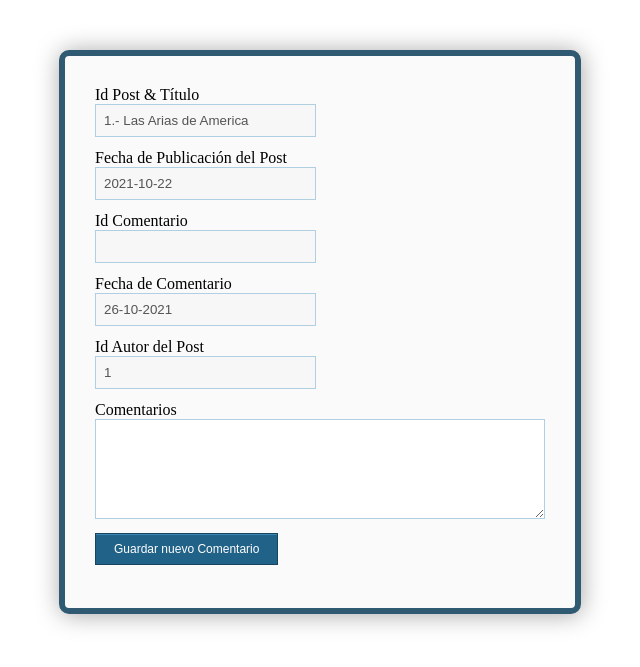
After one commit to QSoftwareBo/Blog, a PHP site: page /NuevoComentarioAutor.php in a window 1280 px wide. The commit adds this page. Shown: the top 667 px of the page, without its empty margins (320-960 px from the left). Run offline with PHP 8.4, Linux system fonts and the light colour scheme; data comes from the database, SQL or seed files in the repository.

Commit message:
El blog 12 finalizado y funcional, se debe revisar los estilos

```diff
--- /dev/null
+++ b/NuevoComentarioAutor.php
@@ -0,0 +1,28 @@
+<?php
+require 'models/model.conexion.php';
+require 'models/model.DetalleComentariosAutor.php';
+$conexion=conexion();
+$IdPost='1';
+$IdUsuario='1';
+
+if ($_SERVER['REQUEST_METHOD']=='POST'){
+    $TipoComentario='PUBLICO';
+    $Contenido = $_POST['Contenido'];
+    $statement = $conexion->prepare ("INSERT INTO comentario (Id, Contenido, FechaDeComentario, TipoDeComentario, IdUsuario, IdPost) VALUES (null, :Contenido, CURDATE(), :TipoComentario, :IdUsuario, :IdPost )");
+    $statement->execute(array(
+        ":Contenido"=>$Contenido,
+        ":TipoComentario"=>$TipoComentario,
+        ":IdUsuario"=>$IdUsuario,
+        ":IdPost"=>$IdPost
+    ));
+    header ('Location: index.php');
+    alert('Se ha creado un nuevo comentario');
+}
+
+else{
+     $post = DetalleComentariosAutor($conexion, $IdPost);
+     $post=$post[0];
+}
+
+require 'views/view.NuevoComentarioAutor.php';
+?>
--- a/css/estilos.css
+++ b/css/estilos.css
@@ -24,3 +24,69 @@
           border-width: 1px;
           background-color: rgb(160, 16, 23);
         }
+        .form-style-9{
+          max-width: 450px;
+          background: #FAFAFA;
+          padding: 30px;
+          margin: 50px auto;
+          box-shadow: 1px 1px 25px rgba(0, 0, 0, 0.35);
+          border-radius: 10px;
+          border: 6px solid #305A72;
+        }
+        .form-style-9 ul{
+          padding:0;
+          margin:0;
+          list-style:none;
+        }
+        .form-style-9 ul li{
+          display: block;
+          margin-bottom: 10px;
+          min-height: 35px;
+        }
+        .form-style-9 ul li  .field-style{
+          box-sizing: border-box;
+          -webkit-box-sizing: border-box;
+          -moz-box-sizing: border-box;
+          padding: 8px;
+          outline: none;
+          border: 1px solid #B0CFE0;
+        }
+        .form-style-9 ul li  .field-style:focus{
+          box-shadow: 0 0 5px #B0CFE0;
+          border:1px solid #B0CFE0;
+        }
+        .form-style-9 ul li .field-split{
+          width: 49%;
+        }
+        .form-style-9 ul li .field-full{
+          width: 100%;
+        }
+        .form-style-9 ul li input.align-left{
+          float:left;
+        }
+        .form-style-9 ul li input.align-right{
+          float:right;
+        }
+        .form-style-9 ul li textarea{
+          width: 100%;
+          height: 100px;
+        }
+        .form-style-9 ul li input[type="button"],
+        .form-style-9 ul li input[type="submit"] {
+          -moz-box-shadow: inset 0px 1px 0px 0px #3985B1;
+          -webkit-box-shadow: inset 0px 1px 0px 0px #3985B1;
+          box-shadow: inset 0px 1px 0px 0px #3985B1;
+          background-color: #216288;
+          border: 1px solid #17445E;
+          display: inline-block;
+          cursor: pointer;
+          color: #FFFFFF;
+          padding: 8px 18px;
+          text-decoration: none;
+          font: 12px Arial, Helvetica, sans-serif;
+        }
+        .form-style-9 ul li input[type="button"]:hover,
+        .form-style-9 ul li input[type="submit"]:hover {
+          background: linear-gradient(to bottom, #2D77A2 5%, #337DA8 100%);
+          background-color: #28739E;
+        }
--- a/index.php
+++ b/index.php
@@ -1,9 +1,4 @@
 <?php
-
-//carga de archivos donde se encuentran las funciones en la carpeta model
-require 'models/model.conexion.php';
-require 'models/model.ListadoPosts.php';
-require 'models/model.Comentarios.php';
 
 //carga de la vista en el navegador
 require 'views/view.ListadoPublico.php';
--- /dev/null
+++ b/models/model.DetalleComentariosAutor.php
@@ -0,0 +1,9 @@
+<?php
+function DetalleComentariosAutor($conexion, $idpost){
+        $sentencia=conexion()->prepare("SELECT p.Id AS IdP, p.Titulo, p.FechaDePublicacion, p.IdAutor,c.Id AS IdC,c.TipoDeComentario,c.Contenido AS CnCm,c.FechaDeComentario
+        FROM post p INNER JOIN comentario c ON c.IdPost = p.Id WHERE p.Id =$idpost and c.Id='1'");
+        $sentencia->execute();
+
+        return $sentencia->fetchAll();
+}
+?>
--- a/models/model.conexion.php
+++ b/models/model.conexion.php
@@ -1,6 +1,4 @@
 <?php
-
-
 function conexion(){
      try {
         $conexion = new PDO('mysql:host=localhost;dbname=proyecto001','root','centinela');
@@ -11,6 +9,4 @@ function conexion(){
     }
 
 }
-
-
 ?>
--- a/views/view.ComentariosPublicos.php
+++ b/views/view.ComentariosPublicos.php
@@ -30,3 +30,7 @@ $comentarios =ObtenerComentariosPublicos($conexion);
             <?php endforeach;?>
         </tr>
     </table>
+
+<?php
+require 'view.Footer.php';
+?>
--- a/views/view.ComentariosRechazados.php
+++ b/views/view.ComentariosRechazados.php
@@ -44,3 +44,7 @@ $conexion=conexion();
             <?php endforeach;?>
         </tr>
     </table>
+
+<?php
+require 'view.Footer.php';
+?>
--- a/views/view.Header.php
+++ b/views/view.Header.php
@@ -6,5 +6,6 @@
     <meta name="viewport" content="width=device-width, initial-scale=1.0">
     <link rel="stylesheet" href="../css/estilos.css">
 
-    <title>Blog_Prototipo</title>
+    <title>Sistema de Blog</title>
 </head>
+<body>
--- /dev/null
+++ b/views/view.NuevoComentarioAutor.php
@@ -0,0 +1,47 @@
+<?php require 'view.Header.php';?>
+
+
+  <form class="form-style-9" method="POST" action="<?php echo htmlspecialchars($_SERVER['PHP_SELF']); ?>">
+    <ul>
+
+    <label for="Titulo">Id Post & Título</label>
+    <li>
+    <input disabled type="text" name="Titulo" id="Titulo" value="<?php echo $post['IdP'].'.- '.$post['Titulo']?>" class="field-style field-split align-left" />
+    </li>
+
+    <label for="Fecha">Fecha de Publicación del Post</label>
+    <li>
+    <input type="text" name="Fecha" id="Fecha" value="<?php echo $post['FechaDePublicacion']?>" class="field-style field-split align-left" disabled/>
+    </li>
+
+    <label for="IdComentario">Id Comentario</label>
+    <li>
+    <input type="text" name="IdComentario" id="IdComentario"  class="field-style field-split align-left" disabled/>
+    </li>
+
+    <label for="FechaCom">Fecha de Comentario</label>
+    <li>
+    <input type="text" name="FechaCom" id="FechaCom" value="<?php echo date("d\-m\-Y")?>" class="field-style field-split align-left" disabled/>
+    </li>
+
+    <label for="IdAutor">Id Autor del Post</label>
+    <li>
+    <input type="text" name="IdAutor" id="IdAutor" value="<?php echo $post['IdAutor']?>" class="field-style field-split align-left" disabled/>
+    </li>
+
+    <label for="Contenido">Comentarios</label>
+    <li>
+    <textarea name="Contenido" id="Contenido"  class="field-style"></textarea>
+    </li>
+
+    <li>
+
+    <input type="submit"  value="Guardar nuevo Comentario" onclick="alert('Un Nuevo Comentario fue creado')" />
+
+
+    </li>
+
+    </ul>
+    </form>
+  </body>
+</html>
--- a/views/view.PostsBorradores.php
+++ b/views/view.PostsBorradores.php
@@ -26,3 +26,6 @@ $borradores =ObtenerPostsBorradores($conexion);
             <?php endforeach;?>
         </tr>
     </table>
+<?php
+require 'view.Footer.php';
+?>
--- a/views/view.PostsEnviados.php
+++ b/views/view.PostsEnviados.php
@@ -25,3 +25,6 @@ $enviados =ObtenerPostsEnviados($conexion);
             <?php endforeach;?>
         </tr>
     </table>
+<?php
+require 'view.Footer.php';
+?>
--- a/views/view.PostsPublicos.php
+++ b/views/view.PostsPublicos.php
@@ -25,3 +25,7 @@ $publicados =ObtenerPostsPublicados($conexion);
             <?php endforeach;?>
         </tr>
 </table>
+
+<?php
+require 'view.Footer.php';
+?>
```
Also changed, not shown: DetalleComentariosAutor.php (added, +22 -0 lines), EditarPost.php (added, +22 -0 lines), models/model.EditarPost.php (added, +8 -0 lines), views/view.DetalleComentariosAutor.php (added, +48 -0 lines), views/view.EdicionPost.php (added, +41 -0 lines), views/view.Footer.php (added, +7 -0 lines), views/view.ListadoPublico.php (+17 -9 lines).
